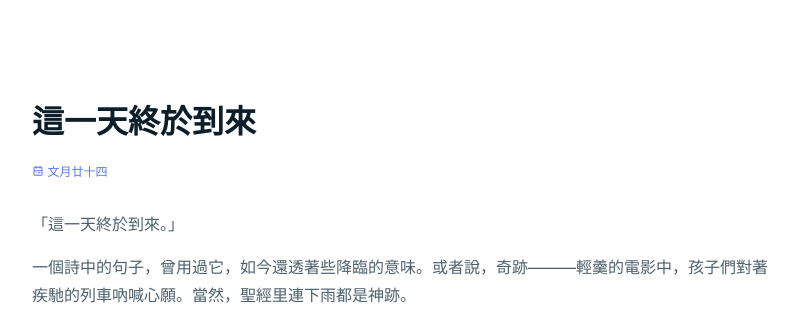
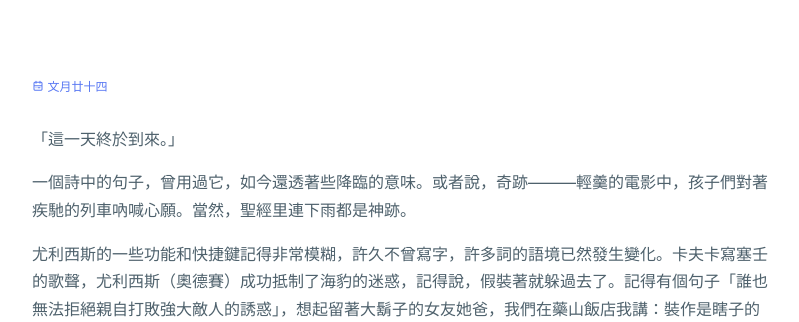
Before and after one commit to uyanjidv/uyanjidv.github.io, a plain HTML site: page post/zhe-yi-tian-zhong-yu-dao-lai/index.html in a window 1280 px wide. Shown: the top 322 px of the page, without its empty margins (240-1039 px from the left). Drawn offline with Linux system fonts and the light colour scheme.

Commit message:
Update index.html

```diff
--- a/post/zhe-yi-tian-zhong-yu-dao-lai/index.html
+++ b/post/zhe-yi-tian-zhong-yu-dao-lai/index.html
@@ -13,7 +13,6 @@
     <div id="app" class="main">
       <div class="content-container">
         <div class="post-detail">
-          <h2 class="post-title">這一天終於到來</h2>
           <div class="post-info post-detail-info">
             <span><i class="icon-calendar-outline"></i> 文月廿十四</span>
           </div>
```
